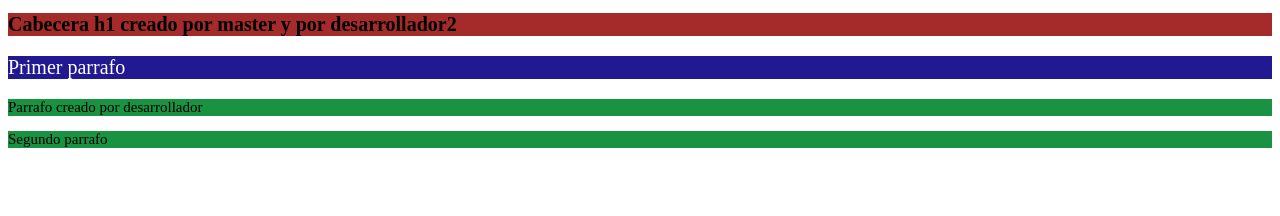
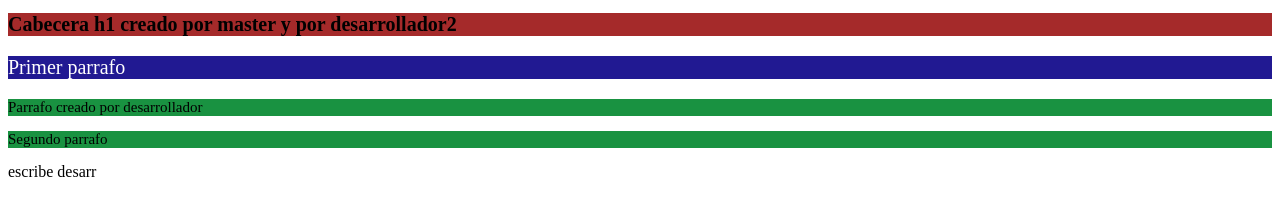
Before and after one commit to juaki00/prueba, a plain HTML site: page index.html in a window 1280 px wide. Drawn offline with Linux system fonts and the light colour scheme.

Commit message:
Modificacion desde desa

```diff
--- a/index.html
+++ b/index.html
@@ -13,5 +13,7 @@
     <p class="parrafo">Primer parrafo</p>
     <p>Parrafo creado por desarrollador</p>
     <p>Segundo parrafo</p>
+
+    escribe desarr
 </body>
 </html>
```
